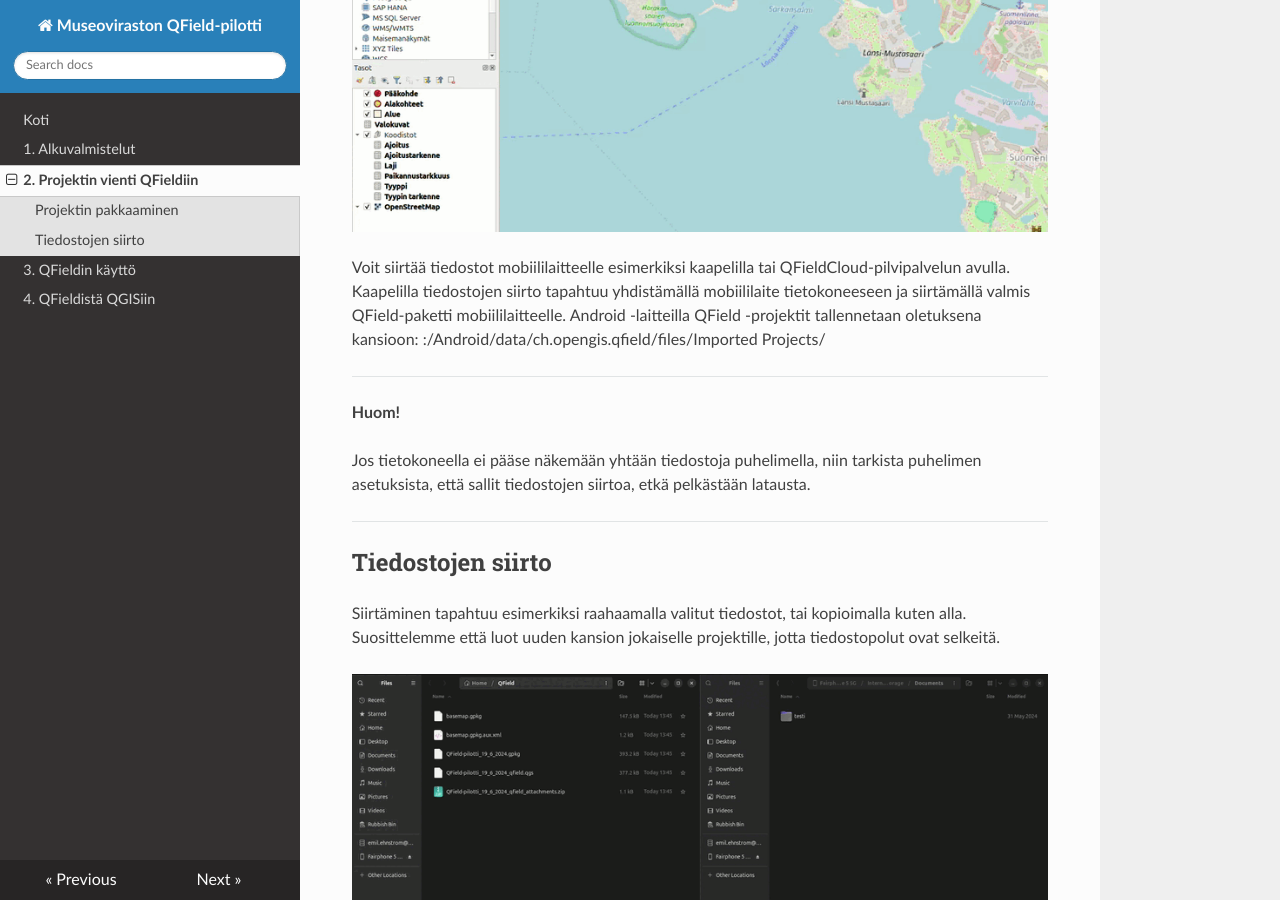
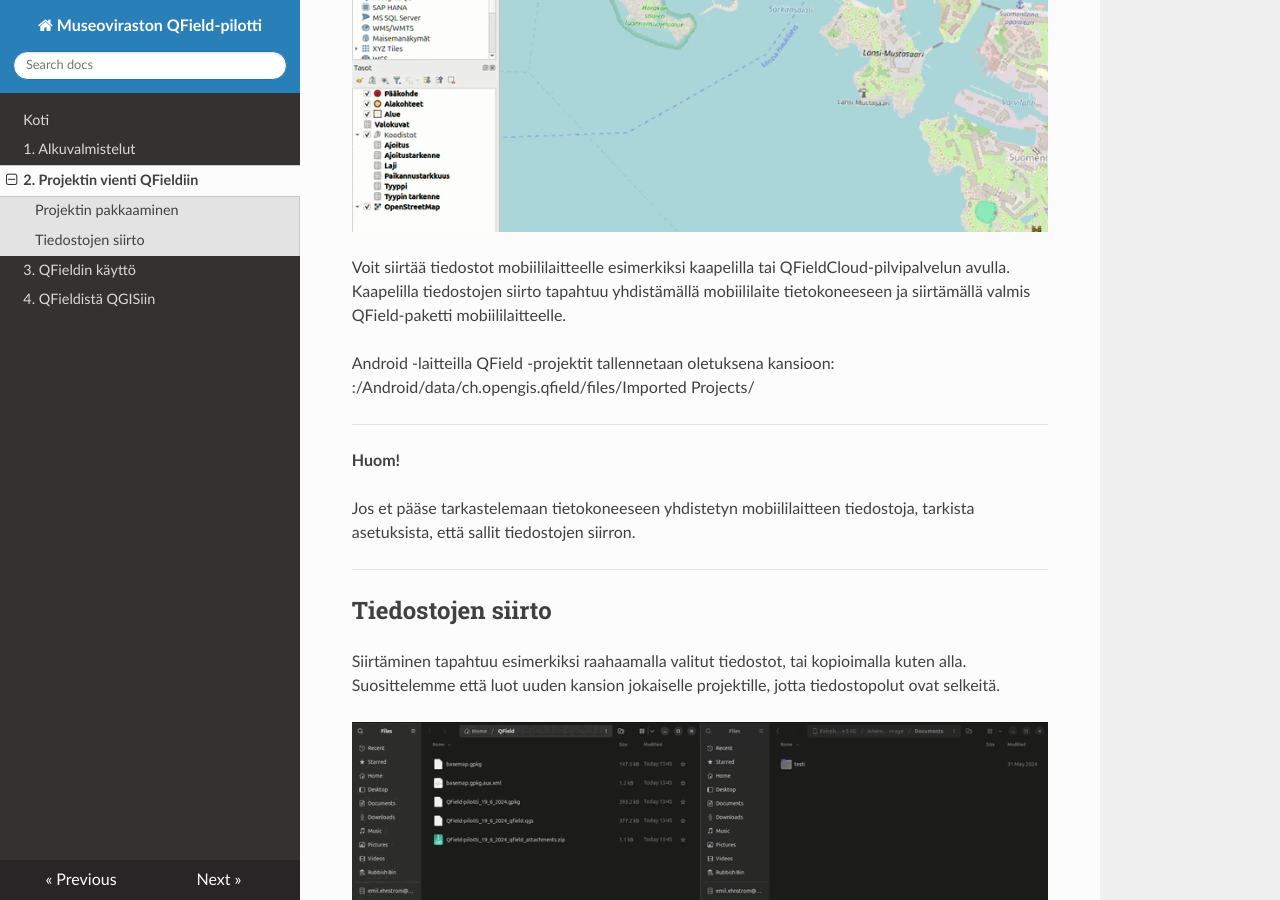
Before and after one commit to finnish-heritage-agency/museovirasto-qfield, an MkDocs documentation site: the page built from docs/2_vienti.md, in a window 1280 px wide and 900 px high, scrolled down 512 px. Built offline with MkDocs 1.6.1, drawn with Linux system fonts in a browser that asks for light colours; nearby versions of some CDN libraries.

Commit message:
Update 2_vienti.md

```diff
--- a/docs/2_vienti.md
+++ b/docs/2_vienti.md
@@ -5,12 +5,14 @@
 
 ![Pakkaaminen QFieldiin](img/qfield_pakkaaminen.gif)
 
-Voit siirtää tiedostot mobiililaitteelle esimerkiksi kaapelilla tai QFieldCloud-pilvipalvelun avulla. Kaapelilla tiedostojen siirto tapahtuu yhdistämällä mobiililaite tietokoneeseen ja siirtämällä valmis QField-paketti mobiililaitteelle. Android -laitteilla QField -projektit tallennetaan oletuksena kansioon: :/Android/data/ch.opengis.qfield/files/Imported Projects/
+Voit siirtää tiedostot mobiililaitteelle esimerkiksi kaapelilla tai QFieldCloud-pilvipalvelun avulla. Kaapelilla tiedostojen siirto tapahtuu yhdistämällä mobiililaite tietokoneeseen ja siirtämällä valmis QField-paketti mobiililaitteelle.
+
+Android -laitteilla QField -projektit tallennetaan oletuksena kansioon: :/Android/data/ch.opengis.qfield/files/Imported Projects/
 
 ---
 **Huom!**
 
- Jos tietokoneella ei pääse näkemään yhtään tiedostoja puhelimella, niin tarkista puhelimen asetuksista, että sallit tiedostojen siirtoa, etkä pelkästään latausta.
+ Jos et pääse tarkastelemaan tietokoneeseen yhdistetyn mobiililaitteen tiedostoja, tarkista asetuksista, että sallit tiedostojen siirron.
 
 ---
 ## Tiedostojen siirto
```
